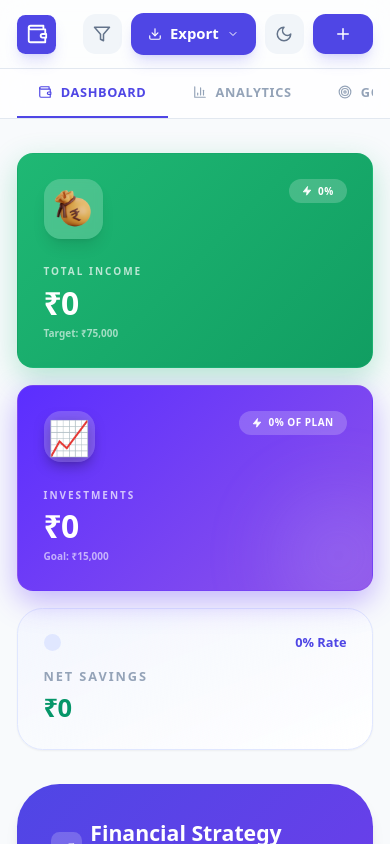
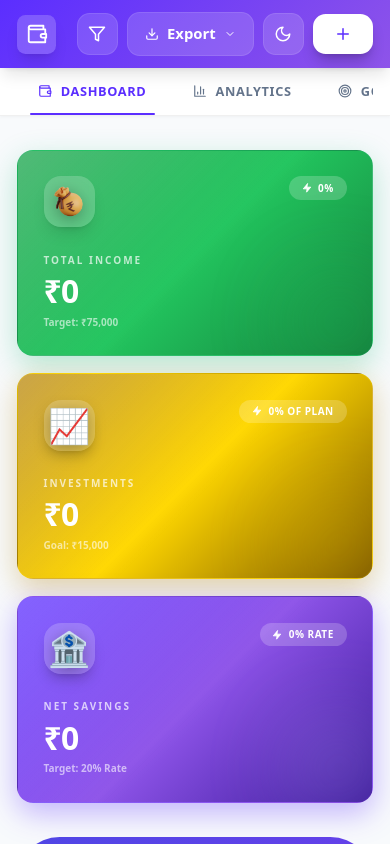
Before and after one commit to jaddu0329/expense-tracker, a React (Vite) app: page / in a window 390 px wide. Shown: the top 844 px of the page. Built offline with nearby package versions, Linux system fonts and the light colour scheme; a web font is replaced by a local one.

Commit message:
git pull origin main --allow-unrelated-histories

```diff
--- a/src/App.jsx
+++ b/src/App.jsx
@@ -97,7 +97,7 @@ function AppShell() {
         onFilterOpen={() => setFilterOpen(true)}
         onIncomeModal={() => setIncomeModal(true)}
       />
-      <TabBar activeTab={state.activeTab} dispatch={dispatch} />
+      <TabBar activeTab={state.activeTab} dispatch={dispatch} theme={state.theme} />
 
       <main className="max-w-7xl mx-auto px-4 py-8">
         {state.activeTab === 'dashboard'     && <DashboardTab    state={state} dispatch={dispatch} onShowHistory={() => setHistoryOpen(true)} onEdit={(t) => { setEditingTx(t); setModalOpen(true); }} />}
@@ -149,27 +149,31 @@ function TopNav({ state, dispatch, onAdd, onFilterOpen, onIncomeModal }) {
   const stats = useMemo(() => computeStats(state.transactions, state.incomeTarget), [state.transactions, state.incomeTarget]);
   const score = useMemo(() => computeSavingsScore(stats), [stats]);
   return (
-    <header className="sticky top-0 z-20 backdrop-blur-md bg-white/70 dark:bg-slate-900/70 border-b border-slate-200 dark:border-slate-800">
+    <header className="sticky top-0 z-[1000] shadow-lg" style={{ background: 'linear-gradient(135deg, #5B2EFF, #8E54E9)' }}>
       <div className="max-w-7xl mx-auto px-4 h-16 flex items-center justify-between">
         <div className="flex items-center gap-2">
-          <div className="bg-indigo-600 p-2 rounded-lg text-white shadow-lg shadow-indigo-500/20"><Wallet size={22} /></div>
-          <h1 className="text-xl font-black tracking-tight hidden sm:block">FinTrack<span className="text-indigo-600">Pro</span></h1>
+          <div className="bg-white/20 backdrop-blur-sm p-2 rounded-lg text-white shadow-lg shadow-black/10"><Wallet size={22} /></div>
+          <h1 className="text-xl font-black tracking-tight text-white hidden sm:block">FinTrack<span className="text-white/70">Pro</span></h1>
         </div>
         <div className="flex items-center gap-2">
-          <div className="hidden md:flex items-center gap-2 px-3 py-1.5 rounded-xl border text-xs font-black" style={{ color: score.color, borderColor: `${score.color}44`, background: `${score.color}11` }}>
+          <div className="hidden md:flex items-center gap-2 px-3 py-1.5 rounded-xl border border-white/25 bg-white/15 text-white text-xs font-black">
             <Zap size={11} fill="currentColor" /> Score: {score.total}
           </div>
-          <button onClick={onIncomeModal} className="hidden md:flex items-center gap-2 px-4 py-2 bg-emerald-100 dark:bg-emerald-900/20 text-emerald-600 dark:text-emerald-400 rounded-xl font-black text-sm transition-all hover:bg-emerald-200">
+          <button
+            onClick={onIncomeModal}
+            className="hidden md:flex items-center gap-2 px-5 py-2.5 rounded-full text-white font-black text-sm shadow-lg shadow-green-700/30 active:scale-95 transition-all duration-200 ease-in-out hover:brightness-110"
+            style={{ background: 'linear-gradient(135deg, #22C55E, #16A34A)' }}
+          >
             <Target size={15} /> Set Goal
           </button>
-          <button onClick={onFilterOpen} className="p-2.5 rounded-xl bg-slate-100 dark:bg-slate-800 text-slate-500 hover:text-indigo-600 transition-colors">
+          <button onClick={onFilterOpen} className="p-2.5 rounded-xl bg-white/15 hover:bg-white/25 text-white transition-colors border border-white/10">
             <Filter size={18} />
           </button>
           <ExportMenu transactions={state.transactions} categories={state.categories} stats={stats} score={score} />
-          <button onClick={() => dispatch({ type: 'TOGGLE_THEME' })} className="p-2.5 rounded-xl bg-slate-100 dark:bg-slate-800 text-slate-500 hover:text-indigo-600 transition-colors">
+          <button onClick={() => dispatch({ type: 'TOGGLE_THEME' })} className="p-2.5 rounded-xl bg-white/15 hover:bg-white/25 text-white transition-colors border border-white/10">
             {state.theme === 'light' ? <Moon size={18} /> : <Sun size={18} />}
           </button>
-          <button onClick={onAdd} className="bg-indigo-600 hover:bg-indigo-700 text-white px-5 py-2.5 rounded-xl flex items-center gap-2 font-black shadow-lg shadow-indigo-500/20 active:scale-95 transition-all text-sm">
+          <button onClick={onAdd} className="bg-white text-[#5B2EFF] hover:bg-white/90 px-5 py-2.5 rounded-xl flex items-center gap-2 font-black shadow-lg shadow-black/20 active:scale-95 transition-all text-sm">
             <Plus size={18} /><span className="hidden sm:inline">Add Record</span>
           </button>
         </div>
@@ -178,22 +182,38 @@ function TopNav({ state, dispatch, onAdd, onFilterOpen, onIncomeModal }) {
   );
 }
 
-function TabBar({ activeTab, dispatch }) {
+function TabBar({ activeTab, dispatch, theme }) {
+  const isDark = theme === 'dark';
   return (
-    <div className="sticky top-16 z-10 bg-white/80 dark:bg-slate-900/80 backdrop-blur-md border-b border-slate-200 dark:border-slate-800">
+    <div
+      className="sticky top-16 z-[900] transition-colors duration-300"
+      style={{
+        background: isDark ? '#0F172A' : '#FFFFFF',
+        borderBottom: isDark ? '1px solid rgba(255,255,255,0.05)' : '1px solid rgba(0,0,0,0.06)',
+        boxShadow: isDark ? 'none' : '0 1px 3px rgba(0,0,0,0.04)',
+      }}
+    >
       <div className="max-w-7xl mx-auto px-4">
         <div className="flex gap-1 overflow-x-auto">
           {TABS.map(tab => {
             const Icon = tab.icon;
+            const isActive = activeTab === tab.id;
+            const activeColor = isDark ? '#8B5CF6' : '#5B2EFF';
+            const inactiveColor = isDark ? '#94A3B8' : '#64748B';
             return (
               <button
                 key={tab.id}
                 onClick={() => dispatch({ type: 'SET_ACTIVE_TAB', payload: tab.id })}
-                className={`flex items-center gap-2 px-5 py-3.5 text-xs font-black uppercase tracking-wider whitespace-nowrap border-b-2 transition-all ${
-                  activeTab === tab.id ? 'border-indigo-600 text-indigo-600' : 'border-transparent text-slate-400 hover:text-slate-700 dark:hover:text-slate-200'
+                className={`relative flex items-center gap-2 px-5 py-3.5 text-xs font-black uppercase tracking-wider whitespace-nowrap transition-all duration-200 ${
+                  isActive ? '' : isDark ? 'hover:text-[#8B5CF6]' : 'hover:text-[#5B2EFF]'
                 }`}
+                style={{ color: isActive ? activeColor : inactiveColor }}
               >
-                <Icon size={14} />{tab.label}
+                {/* Active indicator: purple underline */}
+                {isActive && (
+                  <span className="absolute bottom-0 left-3 right-3 h-0.5 rounded-full pointer-events-none" style={{ background: activeColor }} />
+                )}
+                <span className="relative z-10 flex items-center gap-2"><Icon size={14} />{tab.label}</span>
               </button>
             );
           })}
@@ -243,12 +263,13 @@ function DashboardTab({ state, dispatch, onShowHistory }) {
 
         {/* Stat Cards */}
         <div className="grid grid-cols-1 md:grid-cols-3 gap-4">
-          <div className="p-6 relative overflow-hidden group cursor-default" style={{ background: 'linear-gradient(135deg,#1FB874,#119E62)', boxShadow: '0 10px 30px rgba(31,184,116,0.3)', border: '1px solid rgba(31,184,116,0.25)', borderRadius: '16px', transition: 'all 0.3s' }}
+          <div className="p-6 relative overflow-hidden group cursor-default" style={{ background: 'linear-gradient(135deg, rgba(255,255,255,0.25) 0%, rgba(255,255,255,0.12) 25%, rgba(255,255,255,0.05) 40%, transparent 55%), linear-gradient(135deg, #16A34A, #22C55E, #15803D)', boxShadow: '0 10px 30px rgba(31,184,116,0.3)', border: '1px solid rgba(31,184,116,0.25)', borderRadius: '16px', overflow: 'hidden', isolation: 'isolate', transition: 'all 0.3s' }}
             onMouseEnter={e=>{e.currentTarget.style.transform='translateY(-4px)';e.currentTarget.style.boxShadow='0 15px 40px rgba(31,184,116,0.4)';}}
             onMouseLeave={e=>{e.currentTarget.style.transform='';e.currentTarget.style.boxShadow='0 10px 30px rgba(31,184,116,0.3)';}}>
+            <div className="absolute -bottom-6 -right-6 w-28 h-28 rounded-full opacity-20 blur-2xl" style={{ background: '#22C55E' }} />
             <div className="flex justify-between items-start mb-6 relative z-10">
               <div className="p-2 bg-white/20 rounded-2xl shadow-lg backdrop-blur-sm group-hover:scale-110 transition-transform">
-                <img src={moneyBagImg} alt="Income" className="w-10 h-10 object-contain" />
+                <img src={moneyBagImg} alt="Income" className="w-8 h-8 object-contain" style={{ filter: 'drop-shadow(0 4px 8px rgba(0,0,0,0.3))' }} />
               </div>
               <div className="flex items-center gap-1.5 px-3 py-1 bg-white/20 text-white rounded-full text-[10px] font-black uppercase tracking-wider">
                 <Zap size={10} fill="currentColor" /> {stats.incomeAchievement}%
@@ -261,11 +282,11 @@ function DashboardTab({ state, dispatch, onShowHistory }) {
             </div>
           </div>
 
-          <div className="p-6 relative overflow-hidden group cursor-default" style={{ background: 'linear-gradient(135deg,#5B2EFF,#8E54E9)', boxShadow: '0 10px 30px rgba(91,46,255,0.35)', border: '1px solid rgba(142,84,233,0.25)', borderRadius: '16px', transition: 'all 0.3s' }}
-            onMouseEnter={e=>{e.currentTarget.style.transform='translateY(-4px)';e.currentTarget.style.boxShadow='0 15px 40px rgba(91,46,255,0.5)';}}
-            onMouseLeave={e=>{e.currentTarget.style.transform='';e.currentTarget.style.boxShadow='0 10px 30px rgba(91,46,255,0.35)';}}>
+          <div className="p-6 relative overflow-hidden group cursor-default" style={{ background: 'linear-gradient(135deg, rgba(255,255,255,0.25) 0%, rgba(255,255,255,0.12) 25%, rgba(255,255,255,0.05) 40%, transparent 55%), linear-gradient(135deg, #B8860B, #FFD700, #7A5600)', boxShadow: '0 10px 30px rgba(184,134,11,0.35)', border: '1px solid rgba(255,215,0,0.25)', borderRadius: '16px', overflow: 'hidden', isolation: 'isolate', transition: 'all 0.3s' }}
+            onMouseEnter={e=>{e.currentTarget.style.transform='translateY(-4px)';e.currentTarget.style.boxShadow='0 15px 40px rgba(184,134,11,0.5)';}}
+            onMouseLeave={e=>{e.currentTarget.style.transform='';e.currentTarget.style.boxShadow='0 10px 30px rgba(184,134,11,0.35)';}}>
             {/* Background glow blob */}
-            <div className="absolute -bottom-6 -right-6 w-28 h-28 rounded-full opacity-20 blur-2xl" style={{ background: '#c4b5fd' }} />
+            <div className="absolute -bottom-6 -right-6 w-28 h-28 rounded-full opacity-20 blur-2xl" style={{ background: '#FFD700' }} />
             <div className="flex justify-between items-start mb-6 relative z-10">
               <div className="p-2 bg-white/20 rounded-2xl shadow-lg backdrop-blur-sm group-hover:scale-110 transition-transform">
                 <span className="w-8 h-8 flex items-center justify-center text-[2rem] leading-none" style={{ filter: 'drop-shadow(0 4px 8px rgba(0,0,0,0.3))' }}>📈</span>
@@ -281,17 +302,25 @@ function DashboardTab({ state, dispatch, onShowHistory }) {
             </div>
           </div>
 
-          <div className={`p-6 rounded-3xl border shadow-sm card-glow ${stats.balance >= 0 ? 'bg-gradient-to-br from-indigo-50/50 to-white dark:from-slate-900 dark:to-indigo-900/10 border-indigo-100 dark:border-indigo-900/30' : 'bg-gradient-to-br from-rose-50/50 to-white dark:from-slate-900 dark:to-rose-900/10 border-rose-100 dark:border-rose-900/30'}`}>
-            <div className="flex justify-between items-start mb-4">
-              <div className={`p-2 rounded-lg ${stats.balance >= 0 ? 'bg-indigo-100 dark:bg-indigo-900/30' : 'bg-rose-100 dark:bg-rose-900/30'}`}>
-                <span className="text-2xl">{stats.balance >= 0 ? '' : ''}</span>
+          <div className="p-6 relative overflow-hidden group cursor-default" style={{ background: 'linear-gradient(135deg, rgba(255,255,255,0.25) 0%, rgba(255,255,255,0.12) 25%, rgba(255,255,255,0.05) 40%, transparent 55%), linear-gradient(135deg, #5B2EFF, #8E54E9, #3B1A99)', boxShadow: '0 10px 30px rgba(91,46,255,0.35)', border: '1px solid rgba(142,84,233,0.25)', borderRadius: '16px', overflow: 'hidden', isolation: 'isolate', transition: 'all 0.3s' }}
+            onMouseEnter={e=>{e.currentTarget.style.transform='translateY(-4px)';e.currentTarget.style.boxShadow='0 15px 40px rgba(91,46,255,0.5)';}}
+            onMouseLeave={e=>{e.currentTarget.style.transform='';e.currentTarget.style.boxShadow='0 10px 30px rgba(91,46,255,0.35)';}}>
+            <div className="absolute -bottom-6 -right-6 w-28 h-28 rounded-full opacity-20 blur-2xl" style={{ background: '#c4b5fd' }} />
+            <div className="flex justify-between items-start mb-6 relative z-10">
+              <div className="p-2 bg-white/20 rounded-2xl shadow-lg backdrop-blur-sm group-hover:scale-110 transition-transform">
+                <span className="w-8 h-8 flex items-center justify-center text-[2rem] leading-none" style={{ filter: 'drop-shadow(0 4px 8px rgba(0,0,0,0.3))' }}>🏦</span>
               </div>
-              <span className={`text-xs font-bold ${stats.balance >= 0 ? 'text-indigo-600' : 'text-rose-600'}`}>{stats.savingsRate}% Rate</span>
+              <div className="flex items-center gap-1.5 px-3 py-1 bg-white/20 text-white rounded-full text-[10px] font-black uppercase tracking-wider">
+                <Zap size={10} fill="currentColor" /> {stats.savingsRate}% Rate
+              </div>
             </div>
-            <p className="text-xs font-black text-slate-400 uppercase tracking-[0.15em] mb-1">Net Savings</p>
-            <h3 className={`text-2xl font-bold tracking-tight tnum ${stats.balance >= 0 ? 'text-emerald-600 dark:text-emerald-400' : 'text-rose-600 dark:text-rose-400'}`}>
-              {stats.balance < 0 ? '-' : ''}{formatINR(Math.abs(stats.balance))}
-            </h3>
+            <div className="relative z-10">
+              <p className="text-[10px] font-black text-white/70 uppercase tracking-[0.2em] mb-1">Net Savings</p>
+              <h3 className="text-3xl font-black text-white tnum">
+                {stats.balance < 0 ? '-' : ''}{formatINR(Math.abs(stats.balance))}
+              </h3>
+              <p className="text-[10px] text-white/60 font-bold mt-1">{stats.savingsRate >= 20 ? 'Target Achieved ✓' : 'Target: 20% Rate'}</p>
+            </div>
           </div>
         </div>
 
@@ -441,7 +470,7 @@ function AnalyticsTab({ state, dispatch }) {
       </div>
       <div className="lg:col-span-4 space-y-6">
         <SavingsScore score={score} />
-        <NetWorthTracker assets={state.assets} liabilities={state.liabilities} transactions={state.transactions} dispatch={dispatch} />
+        <NetWorthTracker assets={state.assets} liabilities={state.liabilities} transactions={state.transactions} dispatch={dispatch} netWorthHistory={state.netWorthHistory} />
       </div>
     </div>
   );
--- a/src/components/ExportMenu.jsx
+++ b/src/components/ExportMenu.jsx
@@ -40,7 +40,7 @@ export default function ExportMenu({ transactions, categories, stats, score }) {
     <div className="relative" ref={ref}>
       <button
         onClick={() => setOpen(o => !o)}
-        className="flex items-center gap-2 px-4 py-2.5 bg-indigo-600 hover:bg-indigo-700 text-white rounded-xl text-sm font-black shadow-lg shadow-indigo-500/20 active:scale-95 transition-all"
+        className="flex items-center gap-2 px-4 py-2.5 bg-white/15 hover:bg-white/25 text-white rounded-xl text-sm font-black border border-white/10 active:scale-95 transition-all"
       >
         <Download size={14} />
         Export
--- a/src/context/AppContext.jsx
+++ b/src/context/AppContext.jsx
@@ -1,4 +1,5 @@
 import React, { createContext, useContext, useReducer, useEffect } from 'react';
+import { format } from 'date-fns';
 
 // ─── CONSTANTS ────────────────────────────────────────────────────────────────
 export const INITIAL_CATEGORIES = [
@@ -32,6 +33,7 @@ const makeInitialState = () => ({
   goals:           load('et_goals', []),
   assets:          load('et_assets', []),
   liabilities:     load('et_liabilities', []),
+  netWorthHistory: load('et_nw_history', []),
   activeTab:       'dashboard',
   comparisonMode:  'thisMonth',   // 'thisMonth' | 'lastMonth' | 'custom'
   comparisonRange: { start: '', end: '' },
@@ -48,6 +50,21 @@ const makeInitialState = () => ({
 });
 
 const initialState = makeInitialState();
+
+// ─── NET WORTH HISTORY HELPERS ────────────────────────────────────────────────
+/** Returns the current month key in 'MMM yy' format, e.g. "Feb 26" */
+const curMonthKey = () => format(new Date(), 'MMM yy');
+
+/** Upsert current-month snapshot; past months are never touched */
+const upsertNWHistory = (history, monthKey, netWorth) => [
+  ...(history || []).filter(h => h.month !== monthKey),
+  { month: monthKey, netWorth },
+];
+
+/** Compute net worth from asset and liability arrays */
+const calcNW = (assets, liabilities) =>
+  assets.reduce((s, a) => s + Number(a.value || 0), 0)
+  - liabilities.reduce((s, l) => s + Number(l.value || 0), 0);
 
 // ─── REDUCER ───────────────────────────────────────────────────────────────────
 function reducer(state, action) {
@@ -102,16 +119,44 @@ function reducer(state, action) {
       return { ...state, goals: state.goals.filter(g => g.id !== action.payload) };
 
     // Net Worth: Assets
-    case 'ADD_ASSET':
-      return { ...state, assets: [...state.assets, action.payload] };
-    case 'DELETE_ASSET':
-      return { ...state, assets: state.assets.filter(a => a.id !== action.payload) };
+    case 'ADD_ASSET': {
+      const newAssets = [...state.assets, action.payload];
+      const mk = curMonthKey();
+      return {
+        ...state,
+        assets: newAssets,
+        netWorthHistory: upsertNWHistory(state.netWorthHistory, mk, calcNW(newAssets, state.liabilities)),
+      };
+    }
+    case 'DELETE_ASSET': {
+      const newAssets = state.assets.filter(a => a.id !== action.payload);
+      const mk = curMonthKey();
+      return {
+        ...state,
+        assets: newAssets,
+        netWorthHistory: upsertNWHistory(state.netWorthHistory, mk, calcNW(newAssets, state.liabilities)),
+      };
+    }
 
     // Net Worth: Liabilities
-    case 'ADD_LIABILITY':
-      return { ...state, liabilities: [...state.liabilities, action.payload] };
-    case 'DELETE_LIABILITY':
-      return { ...state, liabilities: state.liabilities.filter(l => l.id !== action.payload) };
+    case 'ADD_LIABILITY': {
+      const newLiabs = [...state.liabilities, action.payload];
+      const mk = curMonthKey();
+      return {
+        ...state,
+        liabilities: newLiabs,
+        netWorthHistory: upsertNWHistory(state.netWorthHistory, mk, calcNW(state.assets, newLiabs)),
+      };
+    }
+    case 'DELETE_LIABILITY': {
+      const newLiabs = state.liabilities.filter(l => l.id !== action.payload);
+      const mk = curMonthKey();
+      return {
+        ...state,
+        liabilities: newLiabs,
+        netWorthHistory: upsertNWHistory(state.netWorthHistory, mk, calcNW(state.assets, newLiabs)),
+      };
+    }
 
     // Navigation
     case 'SET_ACTIVE_TAB':
@@ -145,16 +190,17 @@ export function AppProvider({ children }) {
     localStorage.setItem('et_budget',        JSON.stringify(state.budget));
     localStorage.setItem('et_income_target', JSON.stringify(state.incomeTarget));
     localStorage.setItem('et_theme',         state.theme);
-    localStorage.setItem('et_goals',         JSON.stringify(state.goals));
-    localStorage.setItem('et_assets',        JSON.stringify(state.assets));
-    localStorage.setItem('et_liabilities',   JSON.stringify(state.liabilities));
+    localStorage.setItem('et_goals',           JSON.stringify(state.goals));
+    localStorage.setItem('et_assets',          JSON.stringify(state.assets));
+    localStorage.setItem('et_liabilities',     JSON.stringify(state.liabilities));
+    localStorage.setItem('et_nw_history',      JSON.stringify(state.netWorthHistory));
 
     if (state.theme === 'dark') document.documentElement.classList.add('dark');
     else document.documentElement.classList.remove('dark');
   }, [
     state.transactions, state.categories, state.budget,
     state.incomeTarget, state.theme, state.goals,
-    state.assets, state.liabilities,
+    state.assets, state.liabilities, state.netWorthHistory,
   ]);
 
   // Process recurring transactions
--- a/src/features/goals/FinancialGoals.jsx
+++ b/src/features/goals/FinancialGoals.jsx
@@ -151,7 +151,7 @@ function GoalCard({ goal, dispatch }) {
           </p>
         </div>
         <div className="flex items-center gap-2">
-          <span className={`text-xs font-black tabular-nums ${goal.isAchieved ? 'text-emerald-500' : 'text-indigo-600'}`}>
+          <span className={`text-xs font-black tabular-nums ${goal.isAchieved ? 'text-[#16A34A]' : 'text-[#22C55E]'}`}>
             {goal.progressPct}%
           </span>
           <button
@@ -166,7 +166,7 @@ function GoalCard({ goal, dispatch }) {
       {/* Progress Bar */}
       <div className="h-2 bg-slate-100 dark:bg-slate-800 rounded-full overflow-hidden mb-3">
         <div
-          className={`h-full rounded-full transition-all duration-700 ${goal.isAchieved ? 'bg-emerald-500' : 'bg-indigo-500'}`}
+          className={`h-full rounded-full transition-all duration-700 ${goal.isAchieved ? 'bg-[#16A34A]' : 'bg-[#22C55E]'}`}
           style={{ width: `${goal.progressPct}%` }}
         />
       </div>
--- a/src/features/insights/SmartInsightsPanel.jsx
+++ b/src/features/insights/SmartInsightsPanel.jsx
@@ -2,10 +2,26 @@ import React, { useState } from 'react';
 import { Zap, ChevronDown, ChevronUp } from 'lucide-react';
 
 const SEVERITY_STYLES = {
-  danger:  { bg: 'bg-rose-50 dark:bg-rose-900/20',    border: 'border-rose-200 dark:border-rose-800',    dot: 'bg-rose-500',    text: 'text-rose-700 dark:text-rose-300' },
-  warning: { bg: 'bg-amber-50 dark:bg-amber-900/20',  border: 'border-amber-200 dark:border-amber-800',  dot: 'bg-amber-500',   text: 'text-amber-700 dark:text-amber-300' },
-  success: { bg: 'bg-emerald-50 dark:bg-emerald-900/20', border: 'border-emerald-200 dark:border-emerald-800', dot: 'bg-emerald-500', text: 'text-emerald-700 dark:text-emerald-300' },
-  info:    { bg: 'bg-indigo-50 dark:bg-indigo-900/20', border: 'border-indigo-200 dark:border-indigo-800', dot: 'bg-indigo-500',  text: 'text-indigo-700 dark:text-indigo-300' },
+  success: {
+    gradient: 'linear-gradient(135deg, #16A34A, #22C55E)',
+    shadow: '0 6px 20px rgba(22,163,74,0.3)',
+    border: '1px solid rgba(34,197,94,0.4)',
+  },
+  warning: {
+    gradient: 'linear-gradient(135deg, #B8860B, #FFD700)',
+    shadow: '0 6px 20px rgba(184,134,11,0.3)',
+    border: '1px solid rgba(255,215,0,0.4)',
+  },
+  info: {
+    gradient: 'linear-gradient(135deg, #5B2EFF, #8E54E9)',
+    shadow: '0 6px 20px rgba(91,46,255,0.3)',
+    border: '1px solid rgba(142,84,233,0.4)',
+  },
+  danger: {
+    gradient: 'linear-gradient(135deg, #4338CA, #6366F1)',
+    shadow: '0 6px 20px rgba(67,56,202,0.3)',
+    border: '1px solid rgba(99,102,241,0.4)',
+  },
 };
 
 export default function SmartInsightsPanel({ insights }) {
@@ -32,7 +48,7 @@ export default function SmartInsightsPanel({ insights }) {
         onClick={() => setExpanded(e => !e)}
       >
         <div className="flex items-center gap-3">
-          <div className="p-2 bg-gradient-to-br from-indigo-500 to-violet-600 rounded-xl text-white shadow-lg shadow-indigo-500/20">
+          <div className="p-2 rounded-xl text-white shadow-lg shadow-green-500/20" style={{ background: 'linear-gradient(135deg, #16A34A, #22C55E)' }}>
             <Zap size={16} fill="currentColor" />
           </div>
           <div className="text-left">
@@ -43,7 +59,7 @@ export default function SmartInsightsPanel({ insights }) {
           </div>
         </div>
         <div className="flex items-center gap-2">
-          <span className="px-2.5 py-1 bg-indigo-100 dark:bg-indigo-900/30 text-indigo-600 dark:text-indigo-400 text-[10px] font-black rounded-full uppercase tracking-wider">AI</span>
+          <span className="px-2.5 py-1 bg-violet-100 dark:bg-violet-900/30 text-[#5B2EFF] dark:text-violet-400 text-[10px] font-black rounded-full uppercase tracking-wider">AI</span>
           {expanded ? <ChevronUp size={16} className="text-slate-400" /> : <ChevronDown size={16} className="text-slate-400" />}
         </div>
       </button>
@@ -56,16 +72,22 @@ export default function SmartInsightsPanel({ insights }) {
             return (
               <div
                 key={insight.id}
-                className={`flex items-start gap-3 p-4 rounded-2xl border ${s.bg} ${s.border} animate-in fade-in slide-in-from-bottom-1`}
-                style={{ animationDelay: `${i * 60}ms`, animationFillMode: 'both' }}
+                className="flex items-start gap-3 p-4 rounded-2xl animate-in fade-in slide-in-from-bottom-1"
+                style={{
+                  animationDelay: `${i * 60}ms`,
+                  animationFillMode: 'both',
+                  background: s.gradient,
+                  border: s.border,
+                  boxShadow: s.shadow,
+                }}
               >
-                <div className={`mt-0.5 w-2 h-2 rounded-full flex-shrink-0 ${s.dot}`} />
+                <div className="mt-0.5 w-2 h-2 rounded-full flex-shrink-0 bg-white/40" />
                 <div>
                   <div className="flex items-center gap-1.5 mb-1">
                     <span className="text-base">{insight.emoji}</span>
-                    <p className={`text-xs font-black uppercase tracking-wider ${s.text}`}>{insight.title}</p>
+                    <p className="text-xs font-black uppercase tracking-wider text-white">{insight.title}</p>
                   </div>
-                  <p className="text-xs text-slate-600 dark:text-slate-300 leading-relaxed">{insight.message}</p>
+                  <p className="text-xs text-white/80 leading-relaxed">{insight.message}</p>
                 </div>
               </div>
             );
@@ -74,7 +96,7 @@ export default function SmartInsightsPanel({ insights }) {
           {insights.length > 4 && visibleCount < insights.length && (
             <button
               onClick={() => setVisibleCount(insights.length)}
-              className="w-full text-[11px] font-black uppercase tracking-widest text-indigo-600 hover:text-indigo-700 py-2 transition-colors"
+              className="w-full text-[11px] font-black uppercase tracking-widest text-[#5B2EFF] hover:text-violet-700 py-2 transition-colors"
             >
               Show {insights.length - visibleCount} more insights ↓
             </button>
```
Also changed, not shown: src/components/AchievementBadges.jsx (+10 -7 lines), src/components/SavingsScore.jsx (+8 -8 lines), src/features/analytics/NetWorthTracker.jsx (+10 -9 lines).
